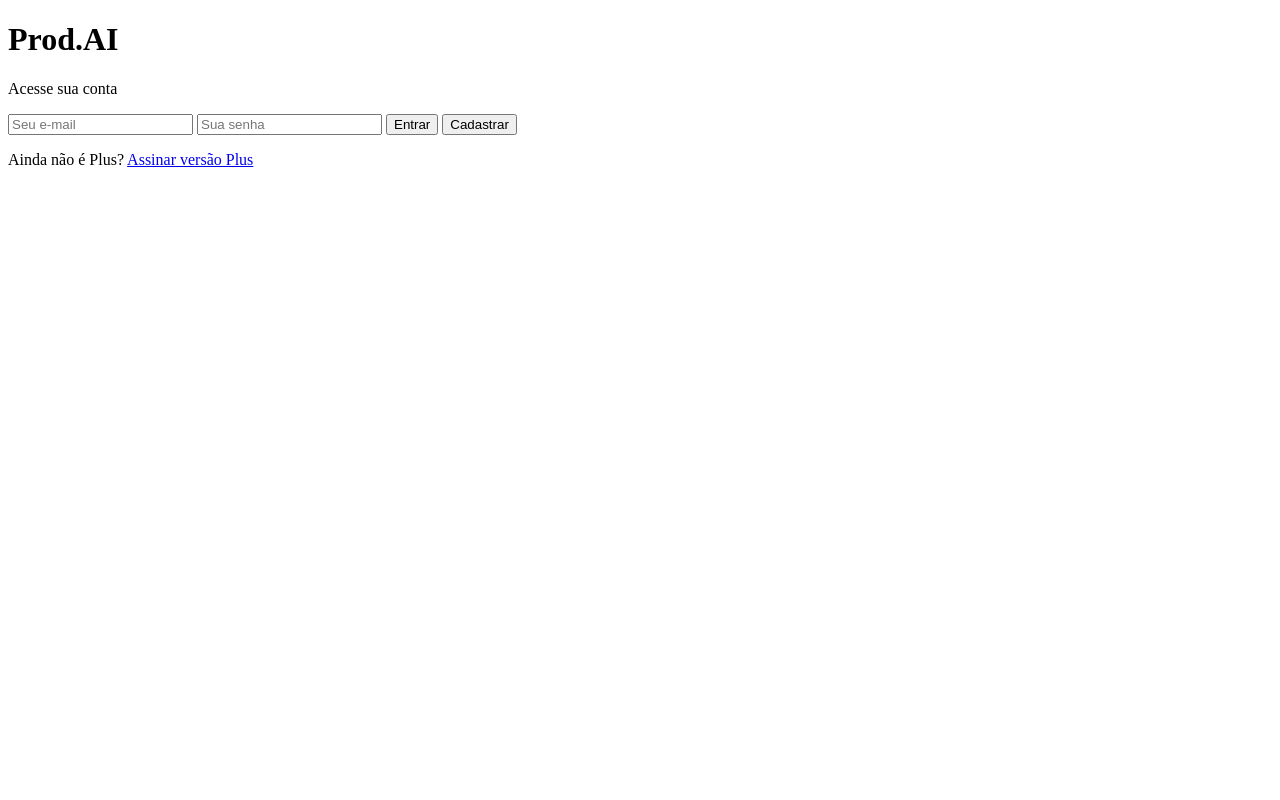
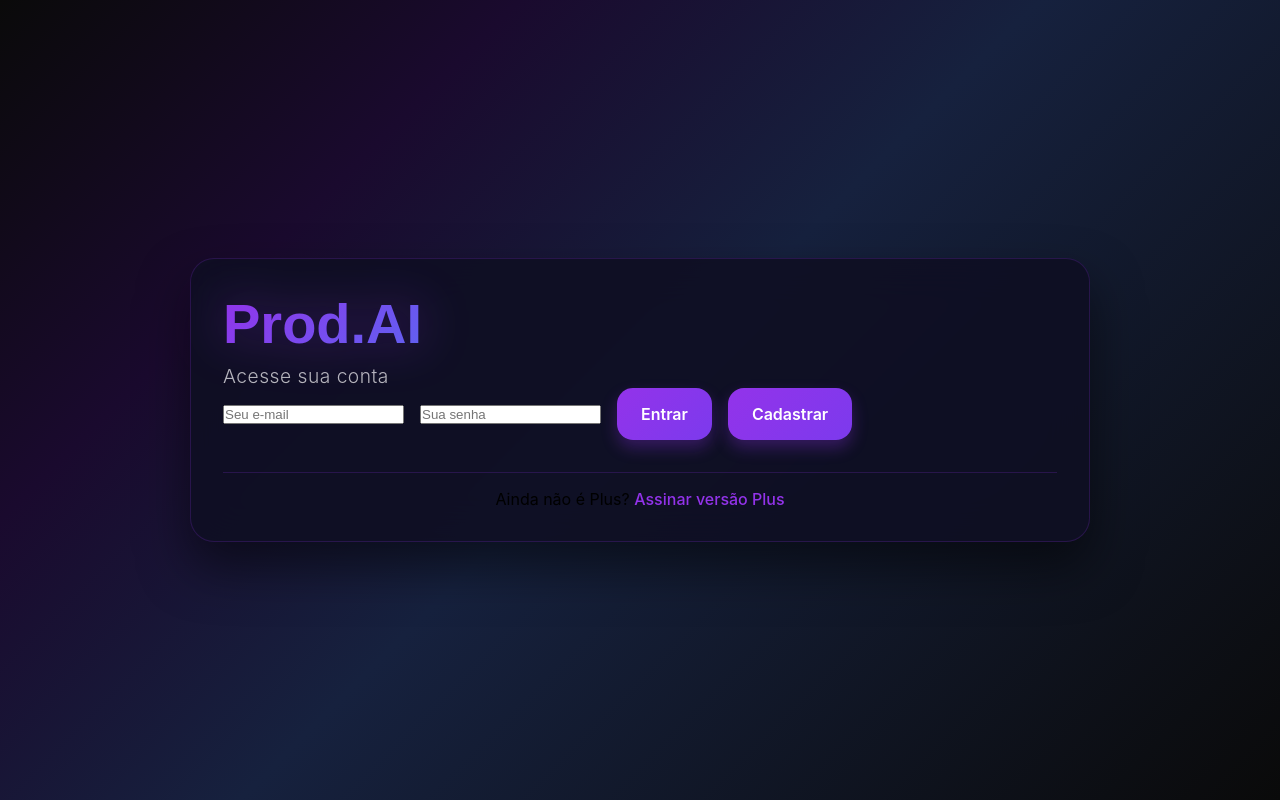
Before and after one commit to djcorrea/prodai2, a website: page public/login.html in a window 1280 px wide. Drawn offline with Linux system fonts and the light colour scheme; the site is published under a folder, as on GitHub Pages, so addresses that start at the root find nothing.

Commit message:
Update login.html

```diff
--- a/public/login.html
+++ b/public/login.html
@@ -5,7 +5,7 @@
   <meta charset="UTF-8">
   <meta name="viewport" content="width=device-width, initial-scale=1.0">
   <title>Login - Prod.AI</title>
- <link rel="stylesheet" href="/style.css">
+  <link rel="stylesheet" href="style.css">
   <script src="https://www.gstatic.com/firebasejs/10.3.1/firebase-app-compat.js"></script>
   <script src="https://www.gstatic.com/firebasejs/10.3.1/firebase-auth-compat.js"></script>
   <script src="auth.js" defer></script>
@@ -17,8 +17,8 @@
     <div class="input-container">
       <input type="email" id="email" placeholder="Seu e-mail">
       <input type="password" id="password" placeholder="Sua senha">
-      <button onclick="login()">Entrar</button>
-      <button onclick="register()">Cadastrar</button>
+      <button type="button" onclick="login()">Entrar</button>
+      <button type="button" onclick="register()">Cadastrar</button>
     </div>
     <p class="footer">Ainda não é Plus? <a href="https://checkout.stripe.com/p/link-do-seu-produto">Assinar versão Plus</a></p>
   </div>
```
